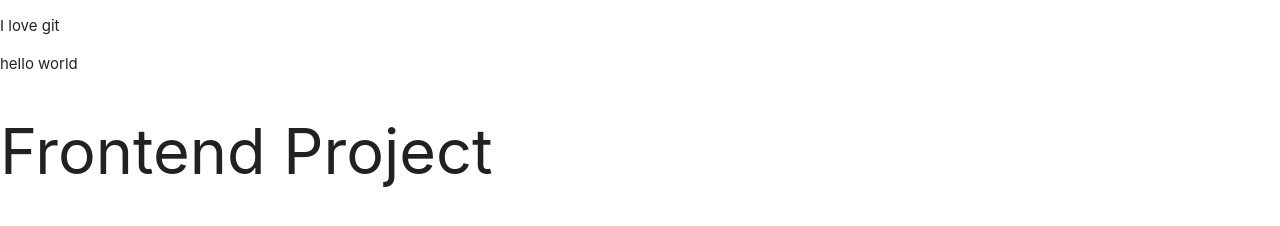
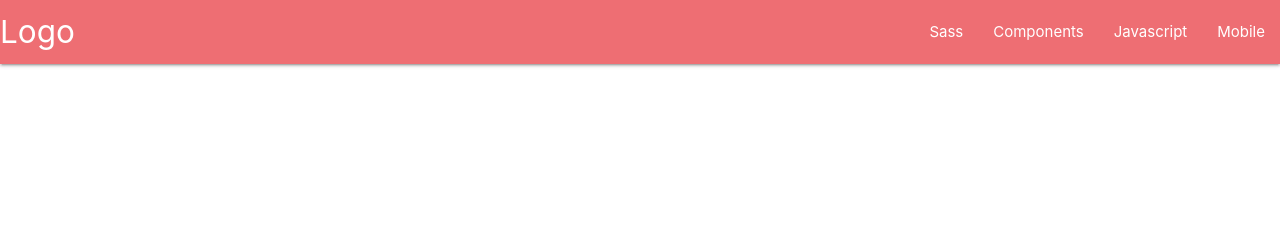
Before and after one commit to ImanRezae/Frontend-project, a plain HTML site: page index.html in a window 1280 px wide. Drawn offline with Linux system fonts and the light colour scheme.

Commit message:
4th commit

```diff
--- a/assets/js/main.js
+++ b/assets/js/main.js
@@ -0,0 +1,5 @@
+
+document.addEventListener('DOMContentLoaded', function() {
+    var elems = document.querySelectorAll('.sidenav');
+    var instances = M.Sidenav.init(elems, {});
+  });
--- a/index.html
+++ b/index.html
@@ -1,20 +1,37 @@
 <!DOCTYPE html>
 <html lang="en">
-<head>
-    <meta charset="UTF-8">
-    <meta name="viewport" content="width=device-width, initial-scale=1.0">
-    <link rel="stylesheet" href="assets/materialize/css/materialize.min.css">
-    <link rel="stylesheet" href="assets/css/style.css">
+  <head>
+    <meta charset="UTF-8" />
+    <meta name="viewport" content="width=device-width, initial-scale=1.0" />
+    <link rel="stylesheet" href="assets/materialize/css/materialize.min.css" />
+    <link rel="stylesheet" href="assets/css/style.css" />
+    <link href="https://fonts.googleapis.com/icon?family=Material+Icons" rel="stylesheet">
     <title>Frontend-Project</title>
-</head>
-<body>
-    <p>I love git</p>
-    <p>hello world</p>
-    <h1>Frontend Project</h1>
+  </head>
+  <body>
+    <nav>
+      <div class="nav-wrapper">
+        <a href="#!" class="brand-logo">Logo</a>
+        <a href="#" data-target="mobile-demo" class="sidenav-trigger"
+          ><i class="material-icons">menu</i>
+        </a>
+        <ul class="right hide-on-med-and-down">
+          <li><a href="sass.html">Sass</a></li>
+          <li><a href="badges.html">Components</a></li>
+          <li><a href="collapsible.html">Javascript</a></li>
+          <li><a href="mobile.html">Mobile</a></li>
+        </ul>
+      </div>
+    </nav>
 
-
+    <ul class="sidenav" id="mobile-demo">
+      <li><a href="sass.html">Sass</a></li>
+      <li><a href="badges.html">Components</a></li>
+      <li><a href="collapsible.html">Javascript</a></li>
+      <li><a href="mobile.html">Mobile</a></li>
+    </ul>
 
     <script src="assets/materialize/js/materialize.min.js"></script>
     <script src="assets/js/main.js"></script>
-</body>
+  </body>
 </html>
```
